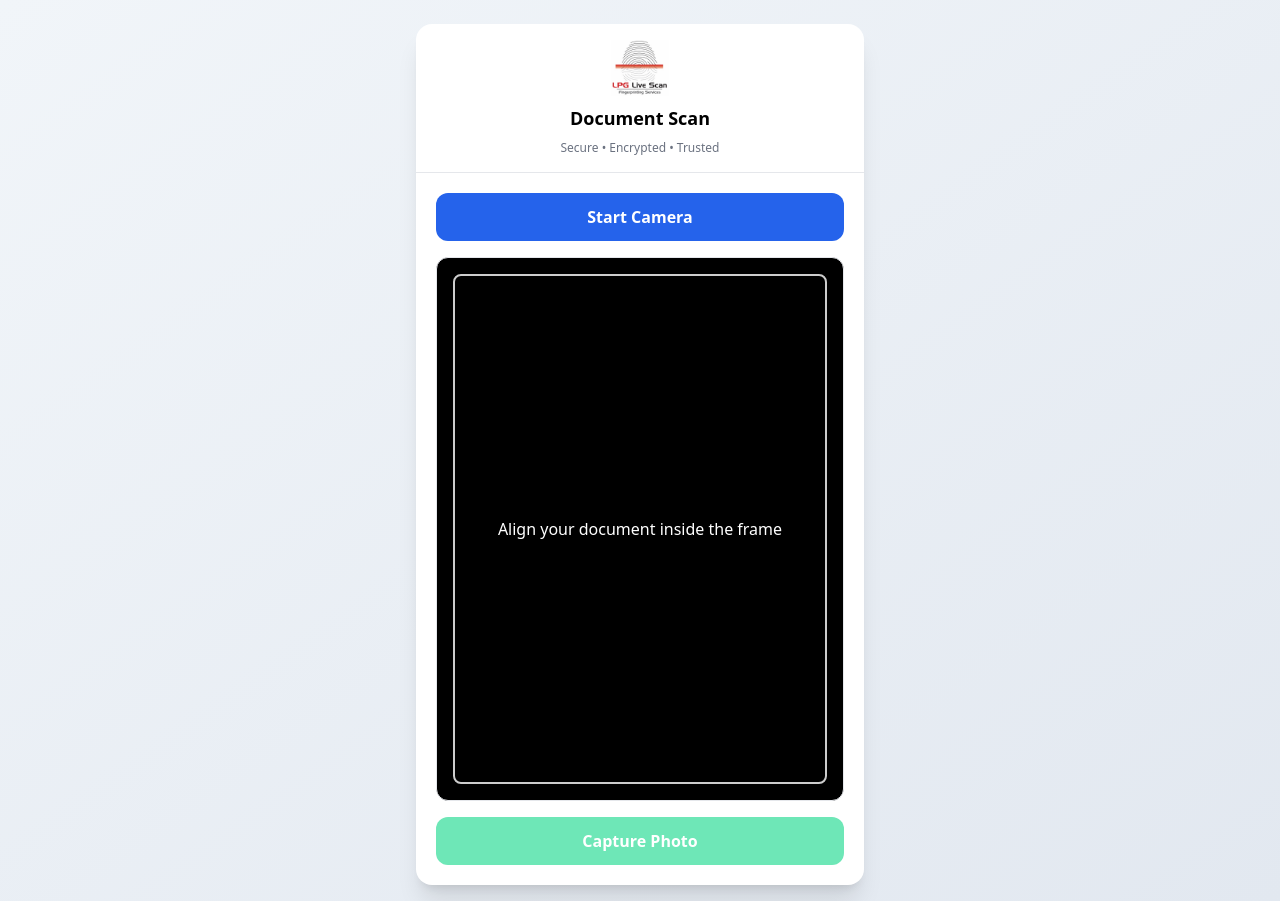
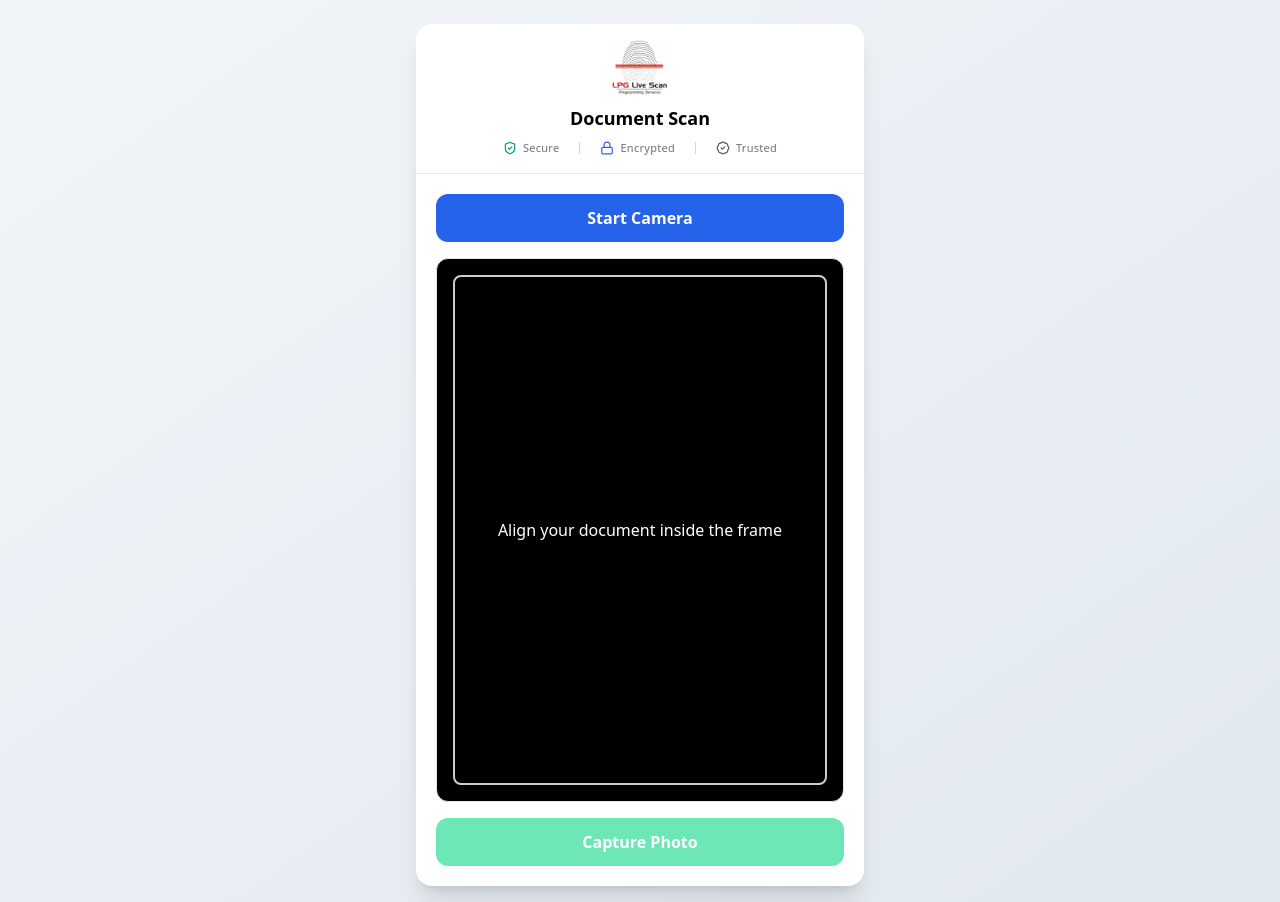
Before and after one commit to nihal6674/QRCodeMobileScan, a React (Vite) app in the folder client/: page / in a window 1280 px wide. Built offline with nearby package versions, Linux system fonts and the light colour scheme; no server answers.

Commit message:
feat(ui):enhancements

```diff
--- a/client/package.json
+++ b/client/package.json
@@ -10,6 +10,7 @@
     "preview": "vite preview"
   },
   "dependencies": {
+    "lucide-react": "^0.562.0",
     "react": "^19.2.0",
     "react-dom": "^19.2.0",
     "react-phone-number-input": "^3.4.14",
--- a/client/src/Pages/ScanPage.jsx
+++ b/client/src/Pages/ScanPage.jsx
@@ -2,7 +2,7 @@ import { useRef, useState } from "react";
 import EmailPage from "./EmailPage";
 import StepItem from "../components/StepItem";
 import logo from "../assets/logo.png";
-
+import TrustIndicators from "../components/TrustIndicators";
 export default function ScanPage() {
   const videoRef = useRef(null);
   const canvasRef = useRef(null);
@@ -182,7 +182,8 @@ export default function ScanPage() {
             className="h-14 mx-auto object-contain"
           />
           <h1 className="text-lg font-semibold">Document Scan</h1>
-          <p className="text-xs text-gray-500">Secure • Encrypted • Trusted</p>
+          <TrustIndicators />
+
         </div>
 
         <div className="p-5">
--- /dev/null
+++ b/client/src/components/TrustIndicators.jsx
@@ -0,0 +1,28 @@
+import { ShieldCheck, Lock, BadgeCheck } from "lucide-react";
+
+export default function TrustIndicators() {
+  return (
+    <div className="mt-2 flex justify-center items-center gap-5 text-[11px] text-gray-500 tracking-wide">
+
+      <div className="flex items-center gap-1.5">
+        <ShieldCheck className="w-3.5 h-3.5 text-emerald-600 trust-icon" />
+        <span>Secure</span>
+      </div>
+
+      <span className="w-px h-3 bg-gray-300" />
+
+      <div className="flex items-center gap-1.5">
+        <Lock className="w-3.5 h-3.5 text-blue-600 trust-icon" />
+        <span>Encrypted</span>
+      </div>
+
+      <span className="w-px h-3 bg-gray-300" />
+
+      <div className="flex items-center gap-1.5">
+        <BadgeCheck className="w-3.5 h-3.5 text-gray-600 trust-icon" />
+        <span>Trusted</span>
+      </div>
+
+    </div>
+  );
+}
```
Also changed, not shown: 1 other file (tests, documents, lock files or other folders).
